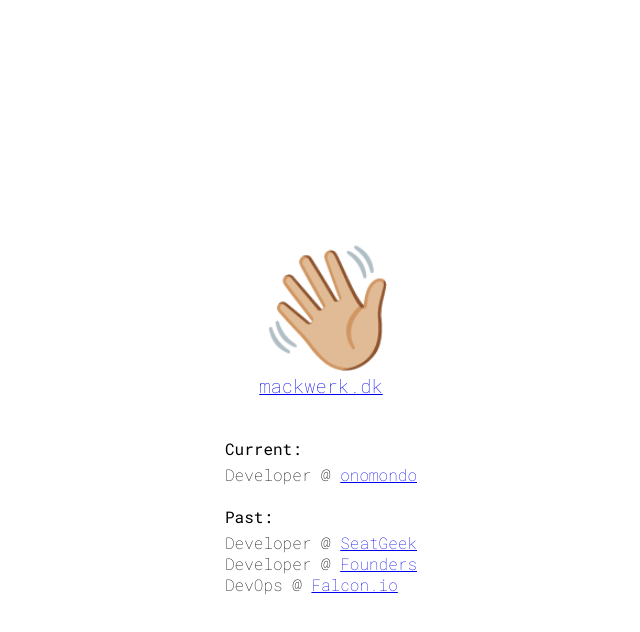
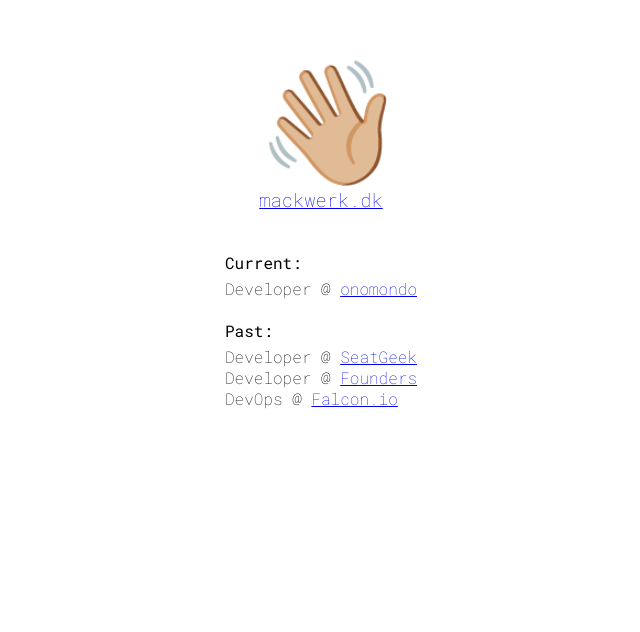
Before and after one commit to dinoshauer/mackwerk.dk, a plain HTML site: page index.html in a window 1280 px wide. Shown: the part 176-808 px from the top of the page, without its empty margins (319-959 px from the left). Drawn offline with Linux system fonts and the light colour scheme.

Commit message:
That was a weird bug. Local file:// looked nice, but https:// was fucked

```diff
--- a/css/main.css
+++ b/css/main.css
@@ -1,12 +1,3 @@
-body {
-  margin: 0;
-  padding: 0;
-  width: 100vw;
-  height: 100vh;
-  font-family: 'Roboto Mono', monospace;
-  font-weight: 100;
-}
-
 @keyframes pop-in {
   0% {
     transform: scale(0);
@@ -31,13 +22,17 @@
   }
 }
 
-.container {
+body {
+  margin: 0;
+  padding: 0;
+  width: 100vw;
+  height: 100vh;
+  font-family: 'Roboto Mono', monospace;
+  font-weight: 100;
   display: flex;
   flex-direction: column;
   align-items: center;
   justify-content: center;
-  margin-top: 50vh;
-  margin-bottom: 40px;
 }
 
 .welcome {
--- a/index.html
+++ b/index.html
@@ -11,7 +11,7 @@
   <link rel="stylesheet" href="css/main.css">
 </head>
 <body class="no-js">
-  <div class="container">
+  <div>
     <div class="welcome">
       <div class="wave">
         👋🏼
```
